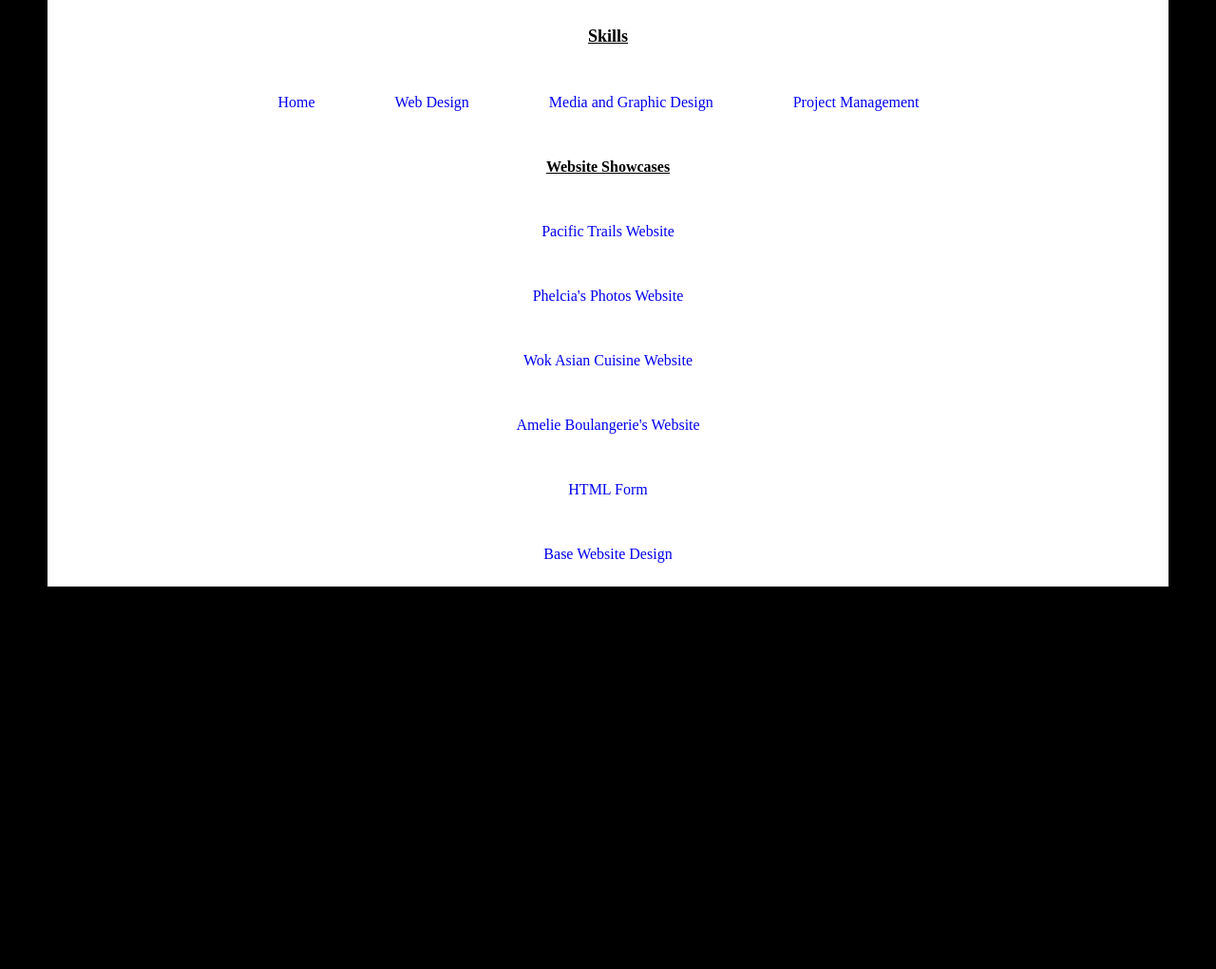
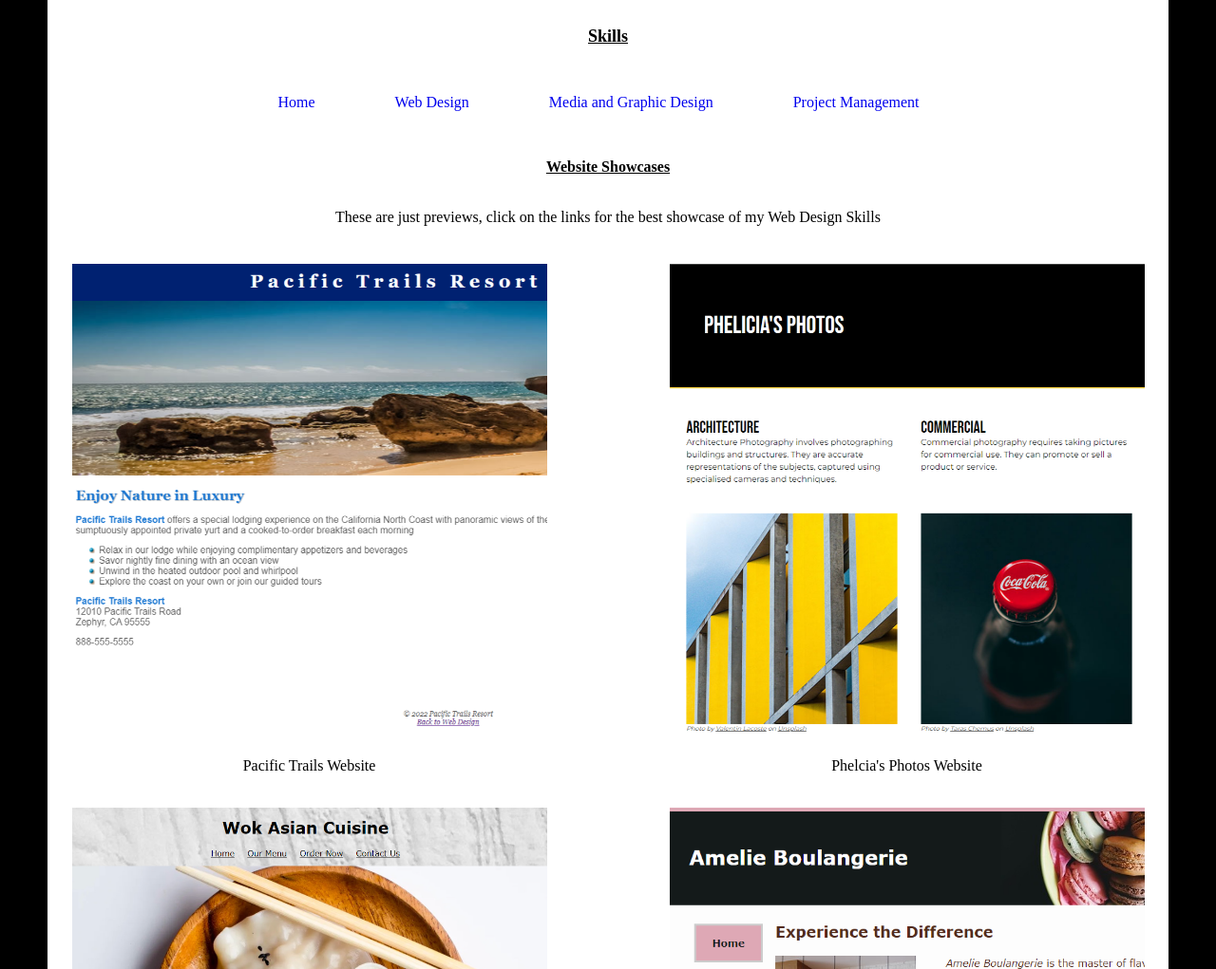
Before and after one commit to cntran3/Chris-Tran-s-Portfolio-Website, a plain HTML site: page webdesign.html in a window 1280 px wide. Shown: the part 326-1347 px from the top of the page at 95% size. Before the commit the page ends 974 px from the top, so only its background shows below. Drawn offline with Linux system fonts and the light colour scheme.

Commit message:
Major Update I
Talked to Job Mentor. Took notes and applied them

```diff
--- a/styles.css
+++ b/styles.css
@@ -135,3 +135,35 @@ a .exclude{
     padding: 5px;
     margin-top: 5px;
 }
+
+.SixLayout {
+    display: flex;
+    flex-wrap: wrap;
+    justify-content: space-between;
+    align-items: flex-start;
+    margin-top: 20px;
+}
+
+.SixLayout > div {
+    text-align: center;
+    margin: 10px;
+    width: 45%;
+    display: flex;
+    flex-direction: column;
+    justify-content: center;
+    align-items: center;
+}
+
+.SixLayout img {
+    height: 500px;
+    width: auto;
+    max-height: 100%;
+    margin-bottom: 10px;
+}
+
+.SixLayout a {
+    color: black;
+    text-decoration: none;
+    padding: 5px;
+    margin-top: 5px;
+}
--- a/webdesign.html
+++ b/webdesign.html
@@ -33,14 +33,40 @@
         </nav>
 
         <h3>Website Showcases</h3>
-        <ul>
-            <li><a href="WebDesign/PacificTrailsResortWebsite/index.html">Pacific Trails Website</a></li>
-            <li><a href="WebDesign/Phelicia'sPhotos/index.html">Phelcia's Photos Website</a></li>
-            <li><a href="WebDesign/WokAsianCuisine/index.html">Wok Asian Cuisine Website</a></li>
-            <li><a href="WebDesign/AmelieBoulangerie'sWebsite/index.html">Amelie Boulangerie's Website</a></li>
-            <li><a href="WebDesign/HTMLForm/index.html">HTML Form</a></li>
-            <li><a href="WebDesign/BaseWebsite/">Base Website Design</a></li>
-        </ul>
+        <p>These are just previews, click on the links for the best showcase of my Web Design Skills</p>
+
+        <div class="SixLayout">
+            <div>
+                <img src="WebDesign/PacificTrailsResortWebsite/PacificTrailsImage.png" alt="Pacific Trails Website Preview" height="500" width="auto">
+                <a href="WebDesign/PacificTrailsResortWebsite/index.html" target="_blank">Pacific Trails Website</a>
+            </div>
+
+            <div>
+                <img src="WebDesign/Phelicia'sPhotos/Phelicia'sPhotos.png" alt="Phelicia's Photos Website Preview" height="500" width="auto">
+                <a href="WebDesign/Phelicia'sPhotos/index.html" target="_blank">Phelcia's Photos Website</a>
+            </div>
+
+            <div>
+                <img src="WebDesign/WokAsianCuisine/WokAsianCuisineImage.png" alt="Wok Asian Cuisine Website Preview" height="500" width="auto">
+                <a href="WebDesign/WokAsianCuisine/index.html" target="_blank">Wok Asian Cuisine Website</a>
+            </div>
+
+            <div>
+                <img src="WebDesign/AmelieBoulangerie'sWebsite/AmelieBoulangerieImage.png" alt="Amelie Boulangerie Website Preview" height="500" width="auto">
+                <a href="WebDesign/AmelieBoulangerie'sWebsite/index.html" target="_blank">Amelie Boulangerie's Website</a>
+            </div>
+
+            <div>
+                <img src="WebDesign/HTMLForm/HTMLFormImage.png" alt="HTML Form Website Preview" height="500" width="auto">
+                <a href="WebDesign/HTMLForm/index.html" target="_blank">HTML Form</a>
+            </div>
+
+            <div>
+                <img src="WebDesign/BaseWebsite/BaseWebsiteImage.png" alt="Base Website Preview" height="500" width="auto">
+                <a href="WebDesign/BaseWebsite/" target="_blank">Base Website Design</a>
+            </div>
+        </div>
+
     </main>
 </body>
 </html>
```
Also changed, not shown: graphicdesign.html (+28 -8 lines), WebDesign/AmelieBoulangerie'sWebsite/AmelieBoulangerieImage.png (added), WebDesign/BaseWebsite/BaseWebsiteImage.png (added), WebDesign/HTMLForm/HTMLFormImage.png (added), WebDesign/PacificTrailsResortWebsite/PacificTrailsImage.png (added), WebDesign/Phelicia'sPhotos/Phelicia'sPhotos.png (added), WebDesign/WokAsianCuisine/WokAsianCuisineImage.png (added).
